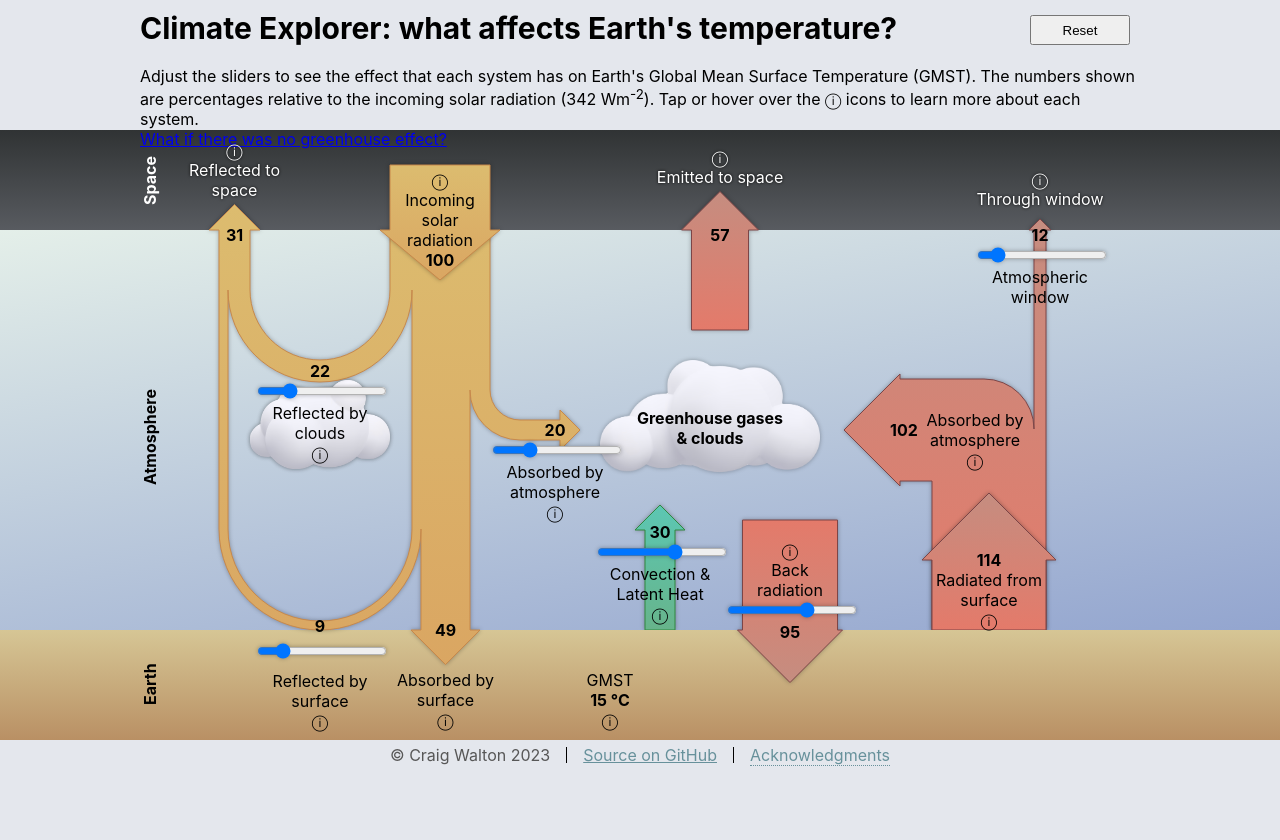
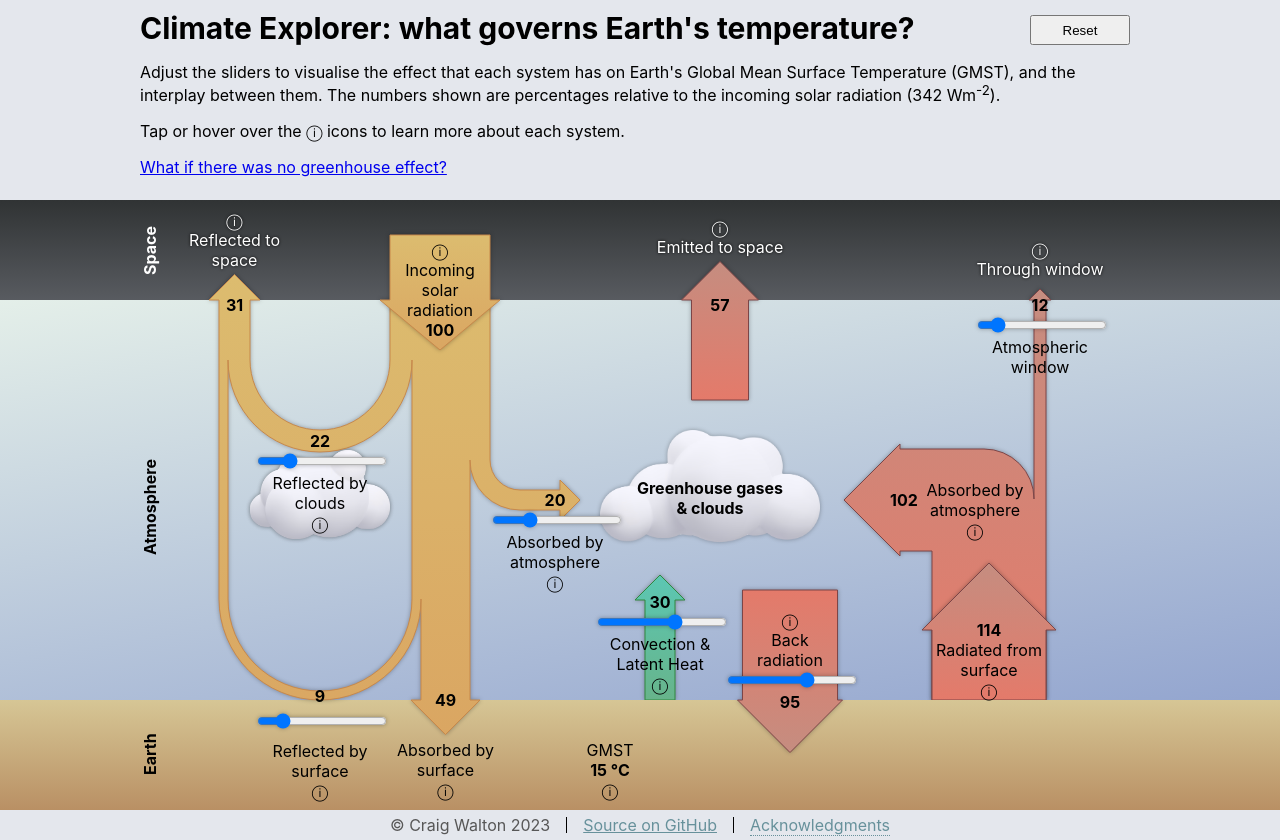
Before and after one commit to craigwalton/ClimateApp, a React (Create React App) app: page / in a window 1280 px wide. Before the commit the page ends 800 px from the top, so only its background shows below. Built offline with nearby package versions, Linux system fonts and the light colour scheme.

Commit message:
Improve header.

```diff
--- a/src/App.css
+++ b/src/App.css
@@ -34,13 +34,13 @@ html, body, #root {
 
 #main-content {
     position: absolute;
-    top: 130px;
+    top: 200px;
     height: 640px;
     width: 100%;
 }
 
 header {
-    height: 130px;
+    height: 200px;
     text-align: left;
 }
 
--- a/src/App.js
+++ b/src/App.js
@@ -121,14 +121,17 @@ function App() {
             <header>
                 <div className="centered" style={{paddingTop: 10}}>
                     <div style={{fontSize: 30, fontWeight: "bold"}}>
-                        Climate Explorer: what affects Earth's temperature?
+                        Climate Explorer: what governs Earth's temperature?
                     </div>
-                    <br/>
-                    Adjust the sliders to see the effect that each system has on Earth's Global Mean Surface Temperature
-                    (GMST). The numbers shown are percentages relative to the incoming solar radiation (342
-                    Wm<sup>-2</sup>).
-                    Tap or hover over the &#9432; icons to learn more about each system.
-                    <br/>
+                    <p>
+                        Adjust the sliders to visualise the effect that each system has on Earth's Global Mean Surface
+                        Temperature (GMST), and the interplay between them.
+                        The numbers shown are percentages relative to the incoming solar radiation
+                        (342 Wm<sup>-2</sup>).
+                    </p>
+                    <p>
+                        Tap or hover over the &#9432; icons to learn more about each system.
+                    </p>
                     <a href={"javascript:;"} onClick={noGreenhouseEffect}>What if there was no greenhouse effect?</a><br/>
                     <button type="button" id={"reset-button"} onClick={reset} title={"Reset sliders (R)"}>Reset</button>
                 </div>
```
